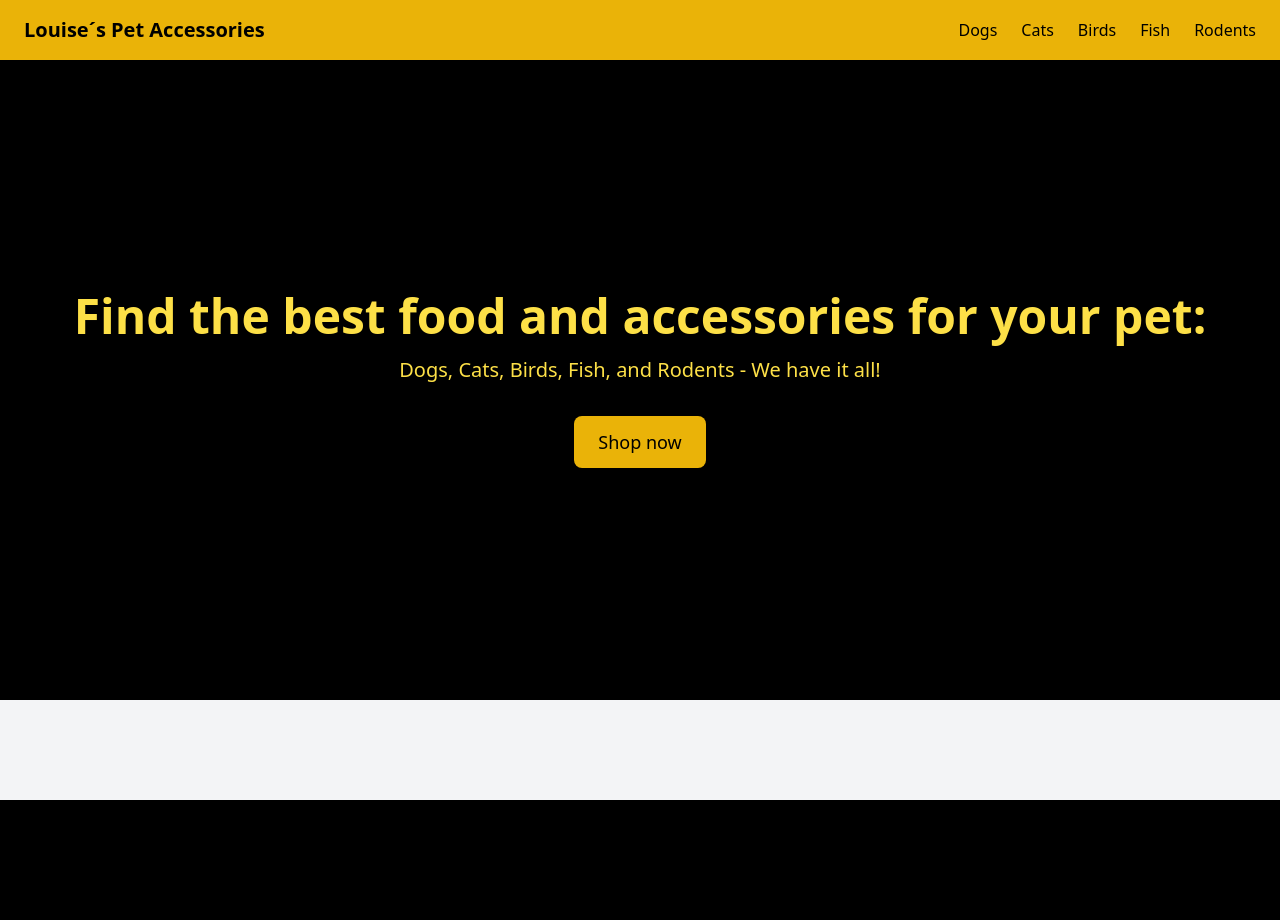
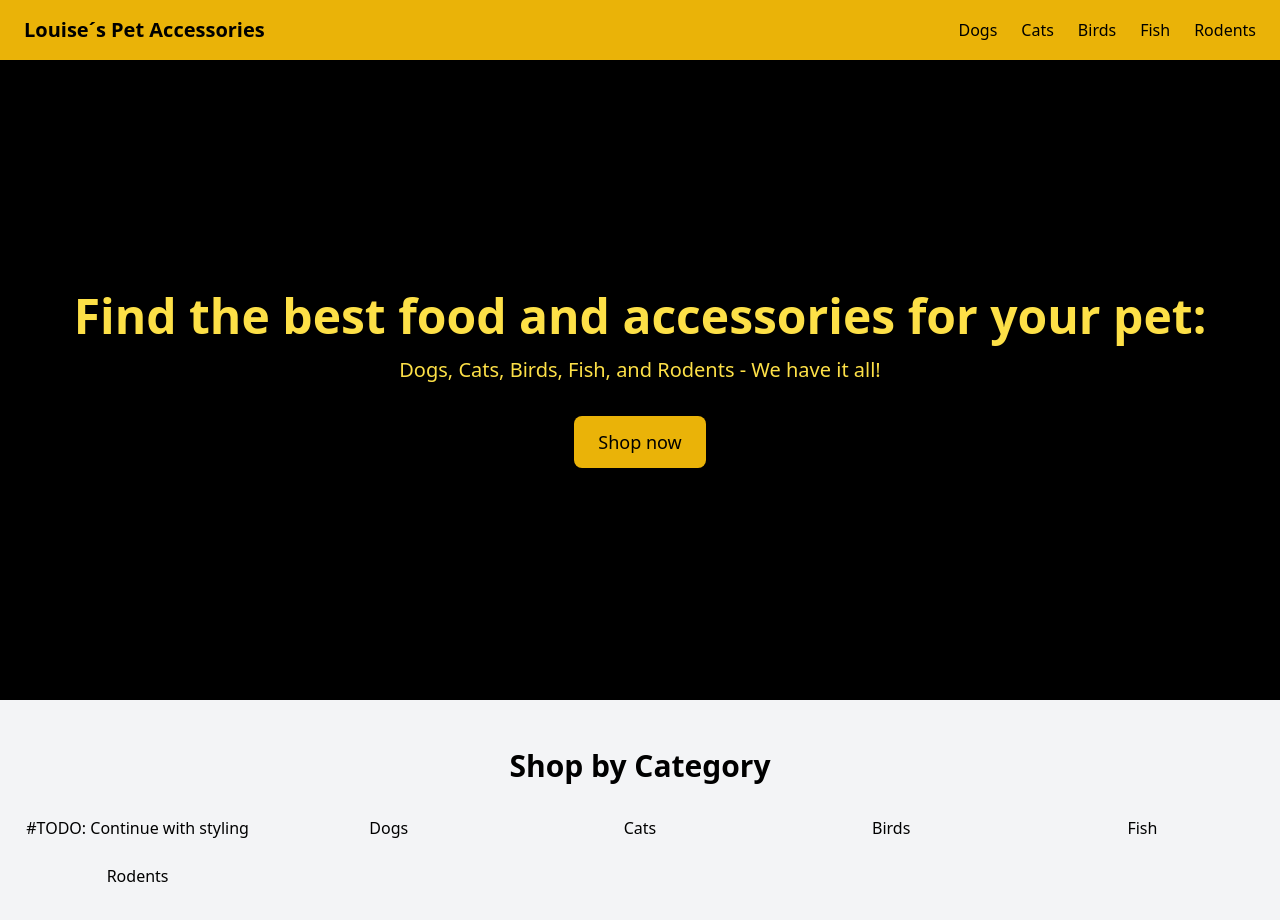
Before and after one commit to Drevestedt/louise-pet-accessories, a React (Vite) app: page / in a window 1280 px wide. Shown: the top 920 px of the page. Before the commit the page ends 800 px from the top, so only its background shows below. Built offline with nearby package versions, Linux system fonts and the light colour scheme.

Commit message:
Start adding categories section

```diff
--- a/src/App.jsx
+++ b/src/App.jsx
@@ -1,12 +1,14 @@
 import './App.css'
 import Navbar from './components/Navbar';
 import Hero from './components/Hero';
+import Categories from './components/Categories';
 
 function App() {
   return (
     <div className="bg-gray-100 min-h-screen">
       <Navbar />
       <Hero />
+      <Categories />
     </div>
   );
 }
--- /dev/null
+++ b/src/components/Categories.jsx
@@ -0,0 +1,21 @@
+function Categories() {
+  const categories = ["Dogs", "Cats", "Birds", "Fish", "Rodents"]
+
+  return(
+    <section className="py-12 bg-gray-100 text-center">
+      <h2 className="text-3xl font-bold mb-8 text-black">Shop by Category</h2>
+      <div className="grid grid-cols-2 md:grid-cols-3 lg:grid-cols-5 gap-6 px-6"> #TODO: Continue with styling
+        {categories.map((category) => (
+          <div
+            key={category}
+            className=""
+          >
+          {category}
+          </div>
+        ))}
+      </div>
+    </section>
+  );
+}
+
+export default Categories;
```
